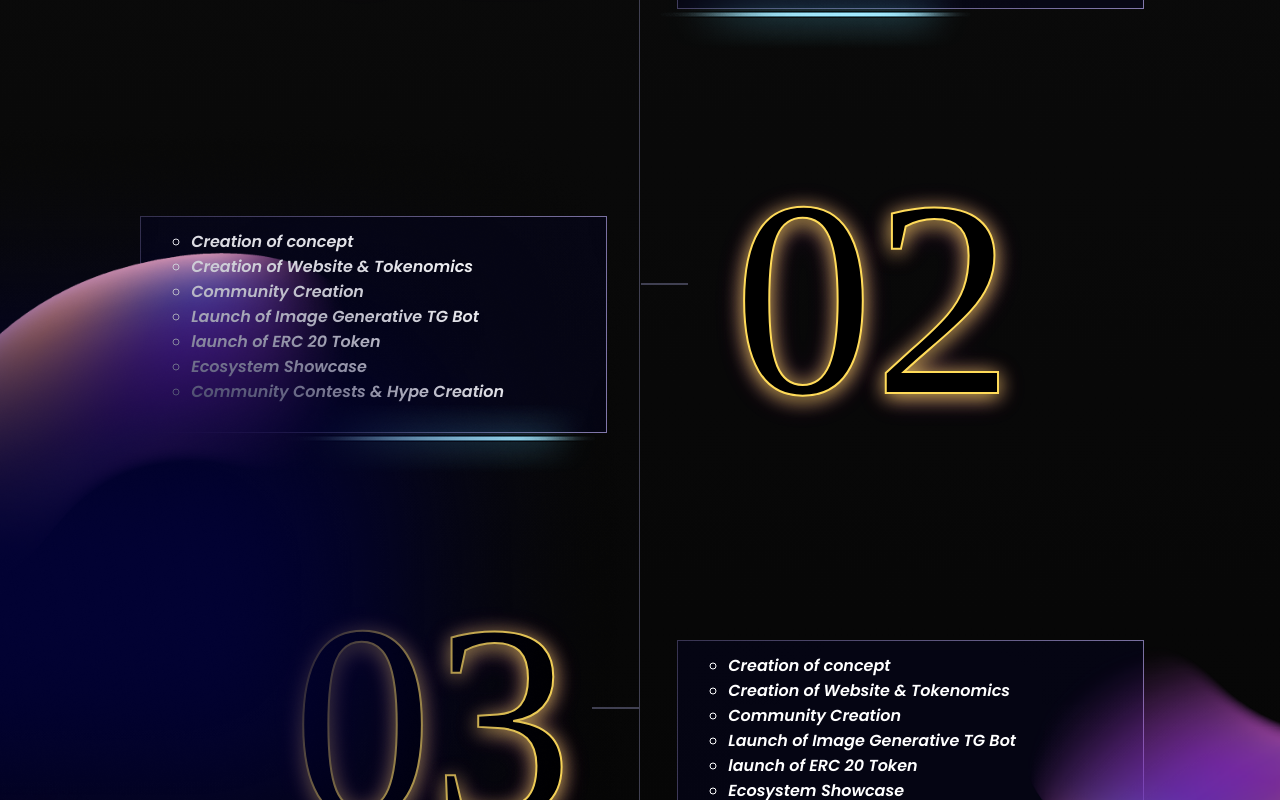
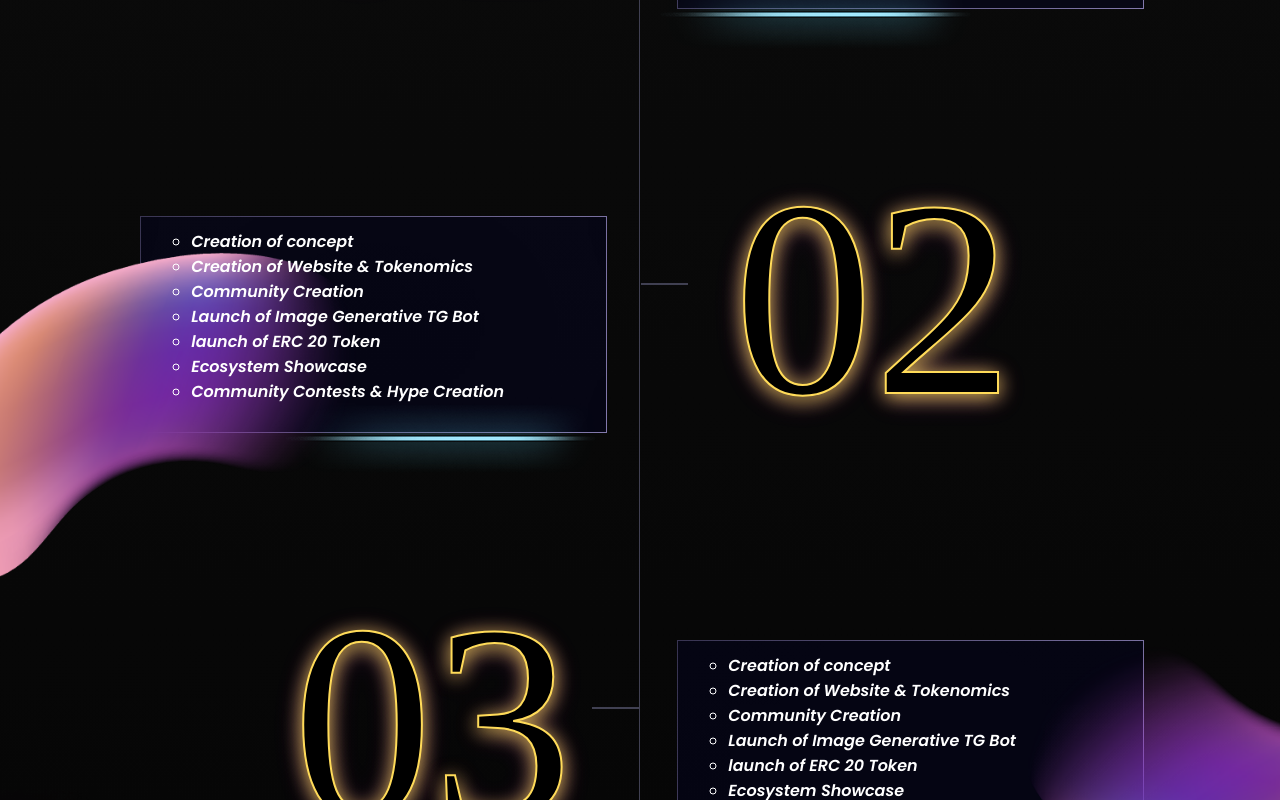
Before and after one commit to noorshanu/bananapepe, a React (Create React App) app: page / in a window 1280 px wide. Shown: the part 4940-5740 px from the top of the page. Built offline with nearby package versions, Linux system fonts and the light colour scheme.

Commit message:
Update Roadmap.js

```diff
--- a/src/components/Roadmap/Roadmap.js
+++ b/src/components/Roadmap/Roadmap.js
@@ -94,7 +94,7 @@ function Roadmap() {
           </div>
         </div>
 
-<img src={RoadEle} alt="" className="road-ele"/>
+{/* <img src={RoadEle} alt="" className="road-ele"/> */}
 <img src={RoadEle2} alt="" className="road-ele2"/>
 
         <div className="first-b">
```
